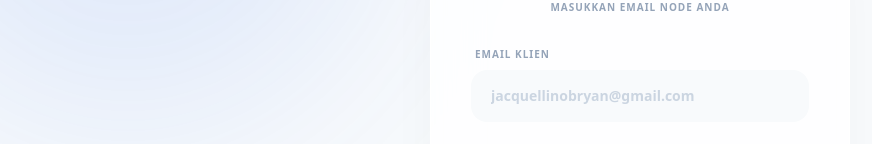
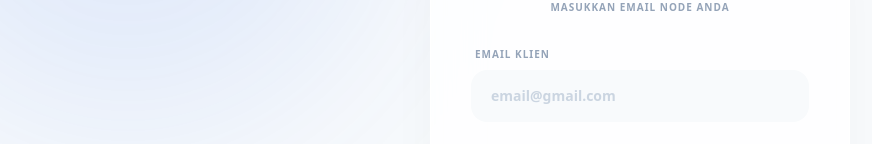
Before and after one commit to Zeraphys57/Tumbuh-ai, a Next.js app: page /forgot-password in a window 1280 px wide. Shown: the part 297-441 px from the top of the page, without its empty margins (0-872 px from the left). Built offline with nearby package versions, Linux system fonts and the light colour scheme; no server answers.

Commit message:
feat: migrate forgot password flow to 6-digit OTP and improve security

```diff
--- a/src/app/(auth)/forgot-password/page.tsx
+++ b/src/app/(auth)/forgot-password/page.tsx
@@ -91,7 +91,7 @@ export default function ForgotPasswordPage() {
                 <input
                   type="email" required value={email} onChange={(e) => setEmail(e.target.value)}
                   className="w-full px-5 py-4 rounded-2xl bg-slate-50 border-none focus:ring-2 focus:ring-blue-500/50 outline-none transition-all text-sm font-bold text-slate-700 placeholder:text-slate-300"
-                  placeholder="jacquellinobryan@gmail.com"
+                  placeholder="email@gmail.com"
                 />
               </div>
               <button disabled={loading} type="submit" className="w-full bg-blue-600 text-white py-4.5 pt-5 pb-4 rounded-[1.5rem] font-black text-[11px] uppercase tracking-[0.2em] shadow-lg hover:bg-slate-900 transition-all disabled:opacity-50">
--- a/src/app/(auth)/update-password/page.tsx
+++ b/src/app/(auth)/update-password/page.tsx
@@ -28,6 +28,8 @@ export default function UpdatePasswordPage() {
       if (error) throw error;
 
       setMessage({ type: "success", text: "Password berhasil diubah! Mengalihkan..." });
+
+      await supabase.auth.signOut();
 
       // Lempar kembali ke login setelah sukses
       setTimeout(() => {
```
